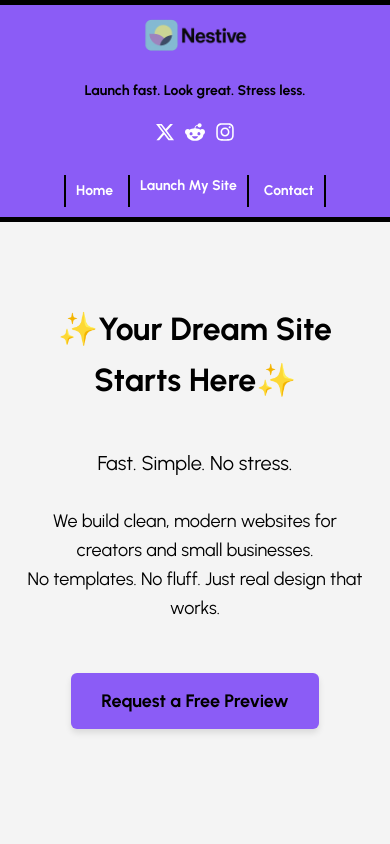
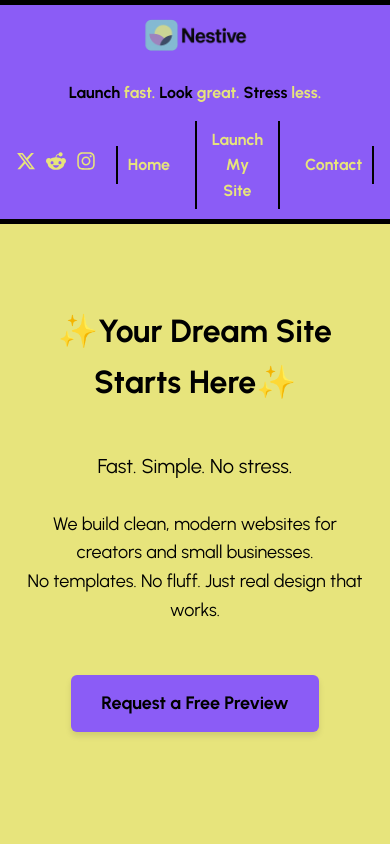
Before and after one commit to NestiveWebStudios/nestive-site, a React (Vite) app: page / in a window 390 px wide. Shown: the top 844 px of the page. Built offline with nearby package versions, Linux system fonts and the light colour scheme.

Commit message:
final mobile and desktop

```diff
--- a/src/App.jsx
+++ b/src/App.jsx
@@ -28,7 +28,6 @@ const App = () => {
           boxSizing: 'border-box',
           position: 'relative'
         }}>
-
           {/* Logo + Quote block */}
           <div style={{ display: 'flex', flexDirection: 'column', alignItems: 'center' }}>
             {/* Logo */}
@@ -40,23 +39,31 @@ const App = () => {
               />
             </Link>
 
-            {/* Quote */}
-            <div className="quote">
-              Launch fast. Look great. Stress less.
+            {/* Quote below the logo */}
+            <div className="quote" style={{
+              fontWeight: 'bold',
+              color: '#000',
+              fontSize: '1rem',
+              whiteSpace: 'nowrap',
+              marginTop: '5px'
+            }}>
+              Launch <span style={{ color: '#E7E47C' }}>fast.</span>{' '}
+              Look <span style={{ color: '#E7E47C' }}>great.</span>{' '}
+              Stress <span style={{ color: '#E7E47C' }}>less.</span>
             </div>
           </div>
 
           {/* Social + Navigation */}
-          <div className="nav-right" style={{ display: 'flex', alignItems: 'center', gap: '20px' }}>
+          <div style={{ display: 'flex', alignItems: 'center', gap: '20px', height: '100%' }}>
             {/* Social Icons */}
             <div style={{ display: 'flex', gap: '10px' }}>
               <a
                 href="https://x.com/nestiveweb"
                 target="_blank"
                 rel="noopener noreferrer"
-                style={{ color: '#fff', transition: 'color 0.2s' }}
+                style={{ color: '#E7E47C', transition: 'color 0.2s' }}
                 onMouseEnter={e => e.target.style.color = '#ddd'}
-                onMouseLeave={e => e.target.style.color = '#fff'}
+                onMouseLeave={e => e.target.style.color = '#E7E47C'}
               >
                 <FaXTwitter size={20} />
               </a>
@@ -64,9 +71,9 @@ const App = () => {
                 href="https://www.reddit.com/user/nestiveweb"
                 target="_blank"
                 rel="noopener noreferrer"
-                style={{ color: '#fff', transition: 'color 0.2s' }}
+                style={{ color: '#E7E47C', transition: 'color 0.2s' }}
                 onMouseEnter={e => e.target.style.color = '#ddd'}
-                onMouseLeave={e => e.target.style.color = '#fff'}
+                onMouseLeave={e => e.target.style.color = '#E7E47C'}
               >
                 <FaRedditAlien size={20} />
               </a>
@@ -74,55 +81,77 @@ const App = () => {
                 href="https://instagram.com/nestiveweb"
                 target="_blank"
                 rel="noopener noreferrer"
-                style={{ color: '#fff', transition: 'color 0.2s' }}
+                style={{ color: '#E7E47C', transition: 'color 0.2s' }}
                 onMouseEnter={e => e.target.style.color = '#ddd'}
-                onMouseLeave={e => e.target.style.color = '#fff'}
+                onMouseLeave={e => e.target.style.color = '#E7E47C'}
               >
                 <FaInstagram size={20} />
               </a>
             </div>
 
             {/* Navigation Links */}
-            <div style={{ display: 'flex', gap: '15px', flexWrap: 'wrap' }}>
+            <div style={{
+              display: 'flex',
+              alignItems: 'center',
+              gap: '15px',
+              height: '100%'
+            }}>
+              {/* Home Link */}
               <Link to="/" style={{
                 textDecoration: 'none',
                 fontWeight: 'bold',
-                color: '#fff',
+                color: '#E7E47C',
                 borderLeft: '2px solid #000',
-                paddingLeft: '10px',
-                transition: 'color 0.2s'
+                padding: '6px 10px',
+                transition: 'color 0.2s',
+                display: 'flex',
+                alignItems: 'center',
+                height: '100%'
               }}
                 onMouseEnter={e => e.target.style.color = '#ddd'}
-                onMouseLeave={e => e.target.style.color = '#fff'}
+                onMouseLeave={e => e.target.style.color = '#E7E47C'}
               >
                 Home
               </Link>
+
+              {/* Launch My Site */}
               <Link to="/upgrade-details" style={{
                 textDecoration: 'none',
                 borderLeft: '2px solid #000',
                 borderRight: '2px solid #000',
-                padding: '0 10px',
+                padding: '6px 14px',
+                minWidth: '85px',
                 fontWeight: 'bold',
-                color: '#fff',
+                color: '#E7E47C',
+                textAlign: 'center',
+                display: 'flex',
+                flexDirection: 'column',
+                justifyContent: 'center',
+                height: '100%',
                 transition: 'color 0.2s'
               }}
                 onMouseEnter={e => e.target.style.color = '#ddd'}
-                onMouseLeave={e => e.target.style.color = '#fff'}
+                onMouseLeave={e => e.target.style.color = '#E7E47C'}
               >
-                Launch My Site
+                Launch My<br />Site
               </Link>
+
+              {/* Contact Link */}
               <a
                 href="mailto:support@nestiveweb.com"
                 style={{
                   textDecoration: 'none',
                   fontWeight: 'bold',
-                  color: '#fff',
+                  color: '#E7E47C',
                   borderRight: '2px solid #000',
-                  paddingRight: '10px',
-                  transition: 'color 0.2s'
+                  padding: '6px 10px',
+                  transition: 'color 0.2s',
+                  display: 'flex',
+                  alignItems: 'center',
+                  height: '100%'
                 }}
                 onMouseEnter={e => e.target.style.color = '#ddd'}
-                onMouseLeave={e => e.target.style.color = '#fff'}
+                onMouseLeave={e => e.target.style.color = '#E7E47C'}
               >
                 Contact
               </a>
--- a/src/style.css
+++ b/src/style.css
@@ -3,7 +3,7 @@ html, body {
   margin: 0;
   padding: 0;
   height: 100%;
-  background-color: #F4F4F4;
+  background-color: #E7E47C;
   font-family: 'Urbanist', sans-serif;
   color: #000;
   box-sizing: border-box;
```
